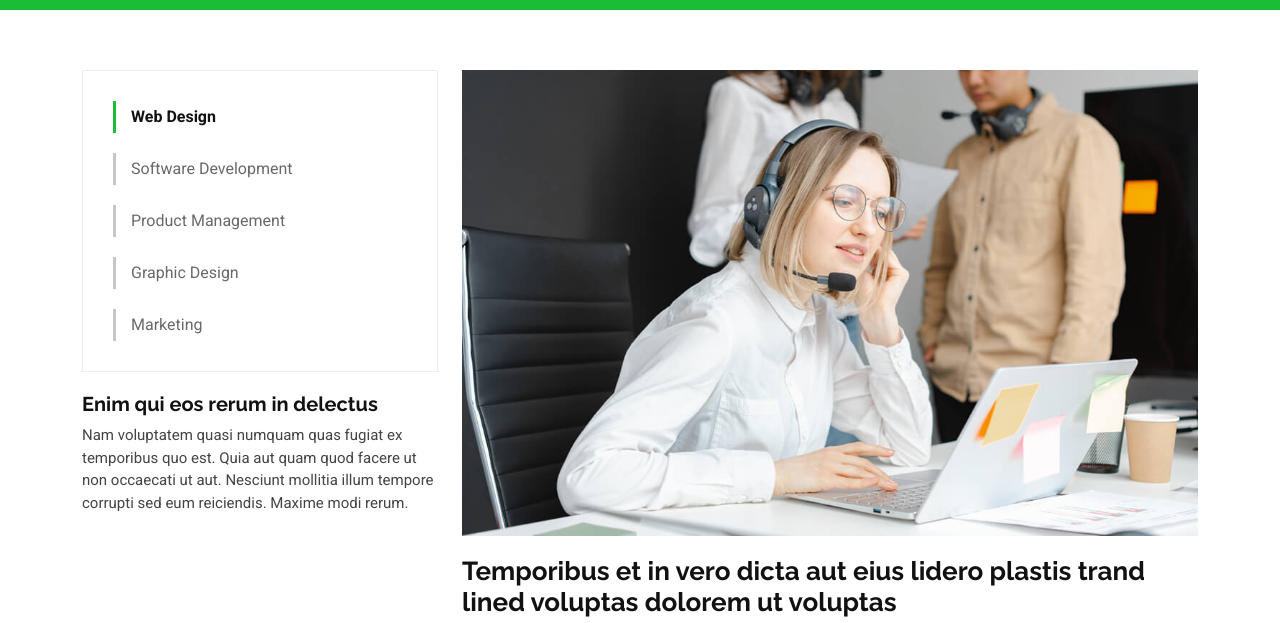
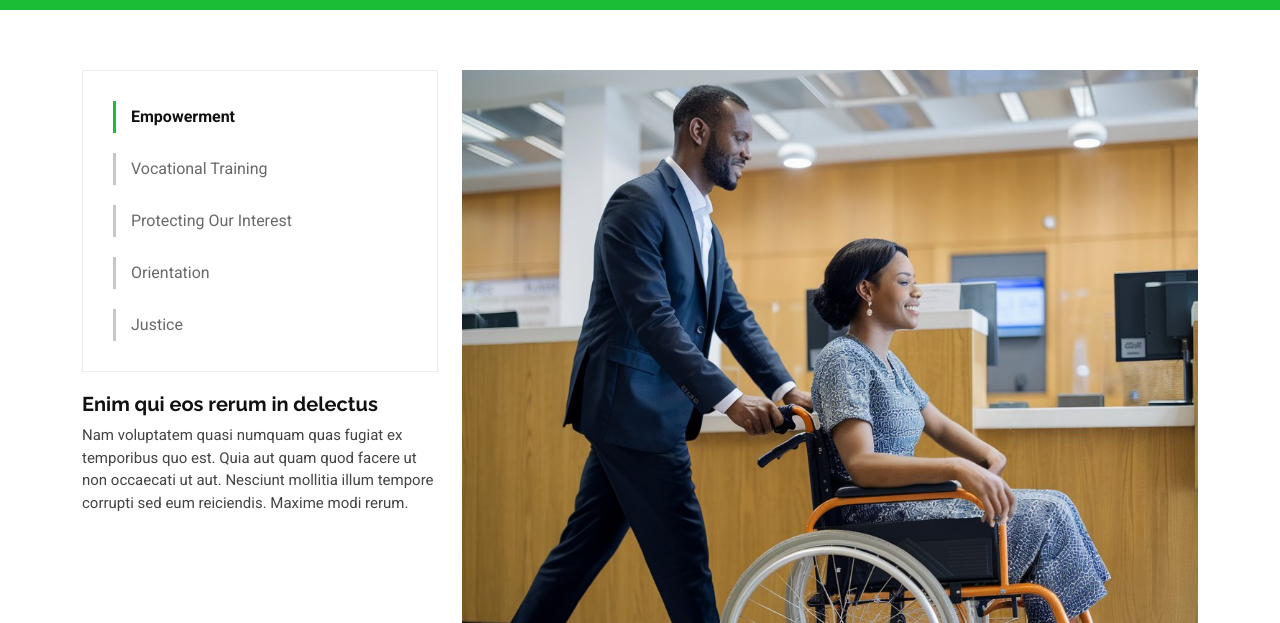
Before and after one commit to Dayotech/PWD, a plain HTML site: page services.html in a window 1280 px wide. Shown: the part 151-774 px from the top of the page. Drawn offline with nearby package versions, Linux system fonts and the light colour scheme.

Commit message:
adding image first image to service file

```diff
--- a/services.html
+++ b/services.html
@@ -108,11 +108,11 @@
 
           <div class="col-lg-4" data-aos="fade-up" data-aos-delay="100">
             <div class="services-list">
-              <a href="#" class="active">Web Design</a>
-              <a href="#">Software Development</a>
-              <a href="#">Product Management</a>
-              <a href="#">Graphic Design</a>
-              <a href="#">Marketing</a>
+              <a href="#" class="active">Empowerment</a>
+              <a href="#">Vocational Training</a>
+              <a href="#">Protecting Our Interest</a>
+              <a href="#">Orientation</a>
+              <a href="#">Justice</a>
             </div>
 
             <h4>Enim qui eos rerum in delectus</h4>
@@ -120,7 +120,7 @@
           </div>
 
           <div class="col-lg-8" data-aos="fade-up" data-aos-delay="200">
-            <img src="assets/img/services.jpg" alt="" class="img-fluid services-img">
+            <img src="assets/img/ladyonwheelatoffice.jpg.jpeg" alt="" class="img-fluid services-img">
             <h3>Temporibus et in vero dicta aut eius lidero plastis trand lined voluptas dolorem ut voluptas</h3>
             <p>
               Blanditiis voluptate odit ex error ea sed officiis deserunt. Cupiditate non consequatur et doloremque consequuntur. Accusantium labore reprehenderit error temporibus saepe perferendis fuga doloribus vero. Qui omnis quo sit. Dolorem architecto eum et quos deleniti officia qui.
```
Also changed, not shown: assets/img/ladyonwheelatoffice.jpg.jpeg (added).
